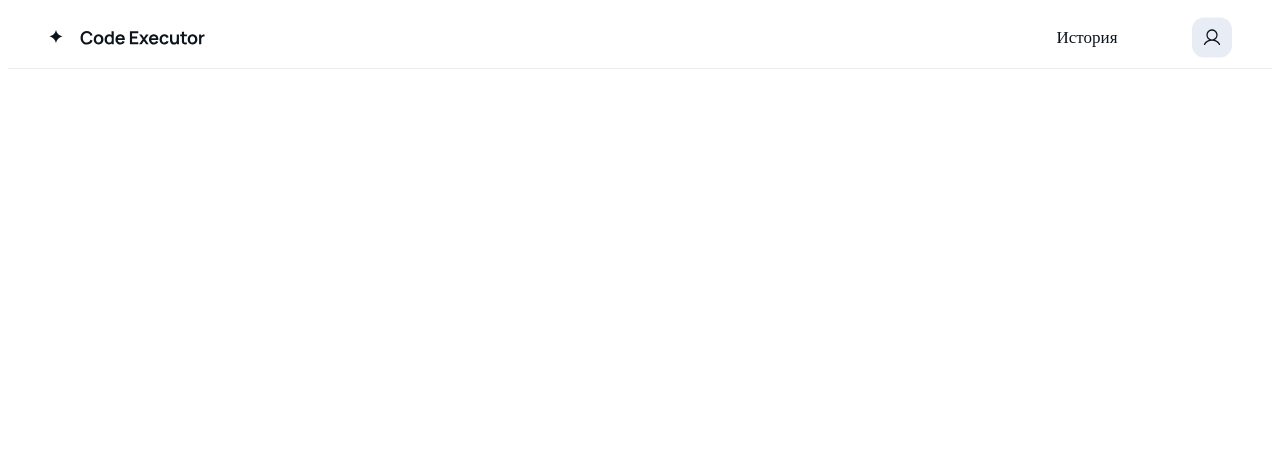
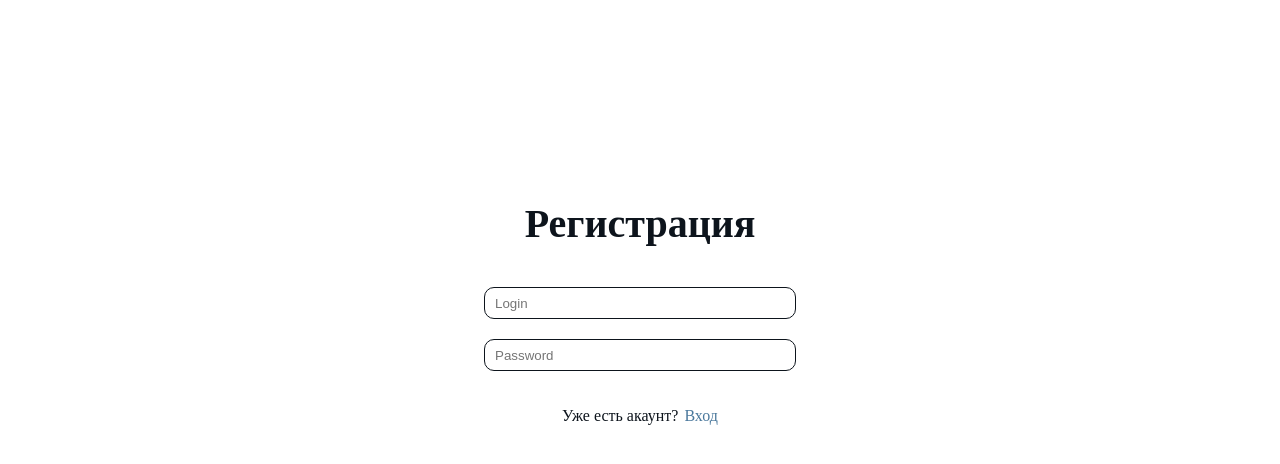
Before and after one commit to Kuzuru/code_executor, a Nuxt app in the folder frontend/: page /register in a window 1280 px wide. Before the commit this address had no page. Shown: the top 464 px of the page. Built offline with nearby package versions, Linux system fonts and the light colour scheme.

Commit message:
feat: сверстал страничку login и register, добавил пустой layout

```diff
--- /dev/null
+++ b/frontend/assets/login.css
@@ -0,0 +1,47 @@
+.login{
+    display: flex;
+    flex-direction: column;
+    align-items: center;
+    margin: 200px 0 0 0;
+}
+
+.login__title{
+    color: #0D141C;
+    font-family: Manrope, serif;
+    font-weight: 800;
+    font-size: 40px;
+    margin: 0 0 40px 0 ;
+}
+
+.login__data{
+    width: 300px;
+    height: 30px;
+    border: 1px #0D141C solid;
+    border-radius: 10px;
+    margin:  0 0 20px 0;
+    padding: 0 0 0 10px;
+}
+
+.login__issue{
+    display: flex;
+    flex-direction: row;
+    justify-content: center;
+    align-items: center;
+}
+
+.login__issue_text{
+    color: #0D141C;
+    font-family: Manrope, serif;
+    font-weight: 500;
+    font-size: 16px;
+}
+
+.login__issue_link{
+    color: #4A789C;
+    cursor: pointer;
+    text-decoration: none;
+    font-family: Manrope, serif;
+    font-weight: 500;
+    font-size: 16px;
+    margin-left: 6px;
+}
--- /dev/null
+++ b/frontend/assets/register.css
@@ -0,0 +1,47 @@
+.register{
+    display: flex;
+    flex-direction: column;
+    align-items: center;
+    margin: 200px 0 0 0;
+}
+
+.register__title{
+    color: #0D141C;
+    font-family: Manrope, serif;
+    font-weight: 800;
+    font-size: 40px;
+    margin: 0 0 40px 0 ;
+}
+
+.register__data{
+    width: 300px;
+    height: 30px;
+    border: 1px #0D141C solid;
+    border-radius: 10px;
+    margin:  0 0 20px 0;
+    padding: 0 0 0 10px;
+}
+
+.register__issue{
+    display: flex;
+    flex-direction: row;
+    justify-content: center;
+    align-items: center;
+}
+
+.register__issue_text{
+    color: #0D141C;
+    font-family: Manrope, serif;
+    font-weight: 500;
+    font-size: 16px;
+}
+
+.register__issue_link{
+    color: #4A789C;
+    cursor: pointer;
+    text-decoration: none;
+    font-family: Manrope, serif;
+    font-weight: 500;
+    font-size: 16px;
+    margin-left: 6px;
+}
--- /dev/null
+++ b/frontend/layouts/empty.vue
@@ -0,0 +1,3 @@
+<template>
+  <slot/>
+</template>
--- /dev/null
+++ b/frontend/pages/login.vue
@@ -0,0 +1,21 @@
+<template>
+  <section class="login">
+    <h2 class="login__title">Вход</h2>
+    <input class="login__data" id="login" placeholder="Login">
+    <input class="login__data" id="password" placeholder="Password">
+    <div class="login__issue">
+      <p class="login__issue_text">Еще нет акаунта?</p>
+      <nuxt-link class="login__issue_link" to="/register">Регистрация</nuxt-link>
+    </div>
+  </section>
+</template>
+
+<script lang="ts">
+definePageMeta({
+  layout: 'empty'
+})
+</script>
+
+<style>
+@import "../assets/login.css";
+</style>
--- /dev/null
+++ b/frontend/pages/register.vue
@@ -0,0 +1,21 @@
+<template>
+  <section class="register">
+    <h2 class="register__title">Регистрация</h2>
+    <input class="register__data" id="login" placeholder="Login">
+    <input class="register__data" id="password" placeholder="Password">
+    <div class="register__issue">
+    <p class="register__issue_text">Уже есть акаунт?</p>
+      <nuxt-link class="register__issue_link" to="/login">Вход</nuxt-link>
+    </div>
+  </section>
+</template>
+
+<script lang="ts">
+definePageMeta({
+  layout: 'empty'
+})
+</script>
+
+<style>
+@import "../assets/register.css";
+</style>
```
Also changed, not shown: 1 other file (tests, documents, lock files or other folders).
